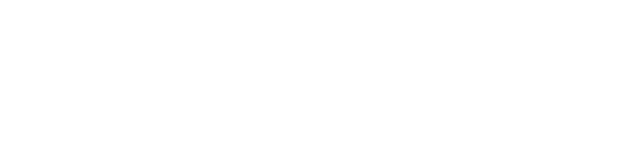
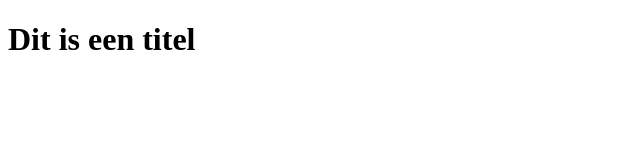
Before and after one commit to michielkinds/nieuwProject, a plain HTML site: page newProject/WebContent/index.html in a window 1280 px wide. Shown: the whole page, without its empty margins (0-640 px from the left). Drawn offline with Linux system fonts and the light colour scheme.

Commit message:
1ste wijziging

```diff
--- a/newProject/WebContent/index.html
+++ b/newProject/WebContent/index.html
@@ -5,6 +5,7 @@
 <title>Elloh</title>
 </head>
 <body>
+<h1>Dit is een titel</h1>
 <p></p>
 </body>
 </html>
```
